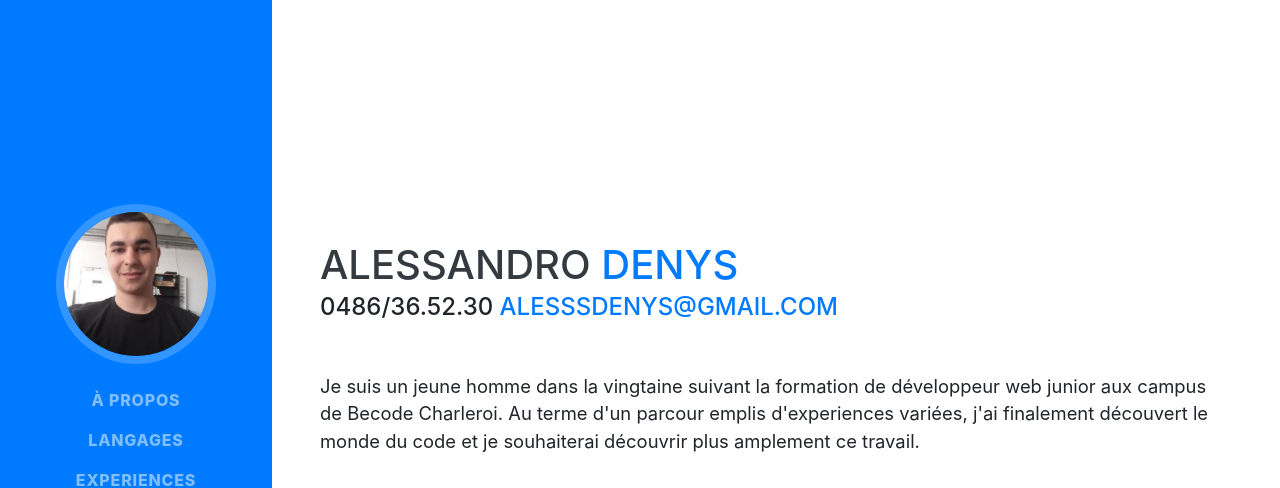
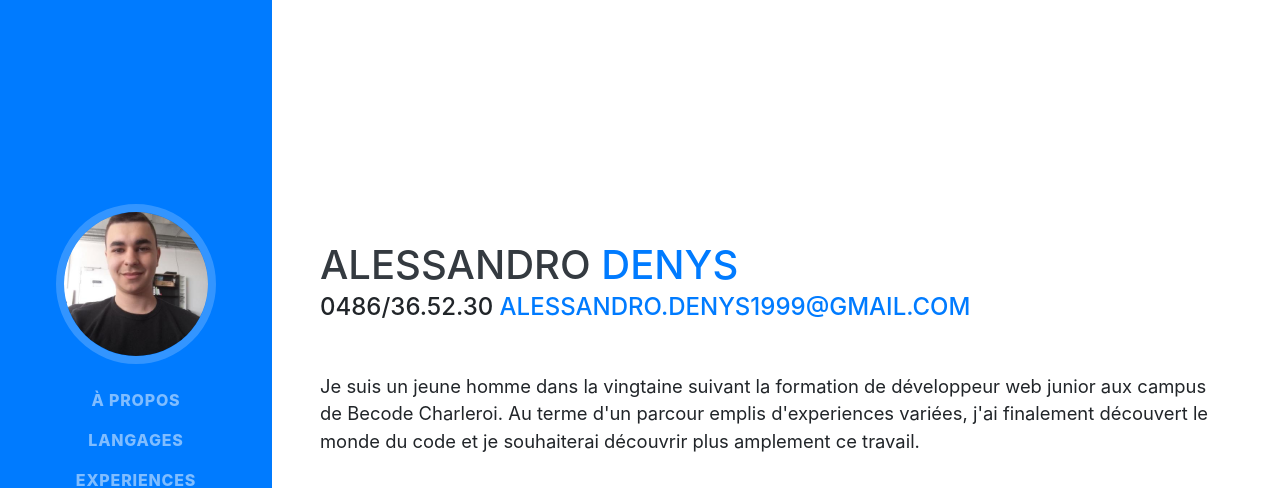
Before and after one commit to alessdenys/C.V, a website with bundled scripts: page index.html in a window 1280 px wide. Shown: the top 488 px of the page. Built offline with nearby package versions, Linux system fonts and the light colour scheme; a web font is replaced by a local one.

Commit message:
changement email

```diff
--- a/index.html
+++ b/index.html
@@ -65,7 +65,7 @@
           <span class="text-primary">Denys</span>
         </h1>
         <div class="subheading mb-5">0486/36.52.30
-          <a href="mailto:name@email.com">alesssdenys@gmail.com</a>
+          <a href="mailto:name@email.com">alessandro.denys1999@gmail.com</a>
         </div>
         <p class="lead mb-5">
           Je suis un jeune homme dans la vingtaine suivant la formation de développeur web junior aux campus de Becode Charleroi.
```
